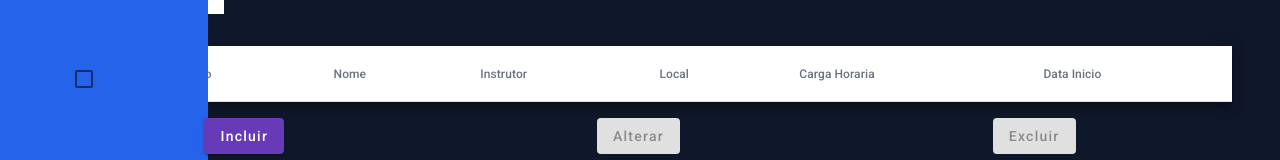
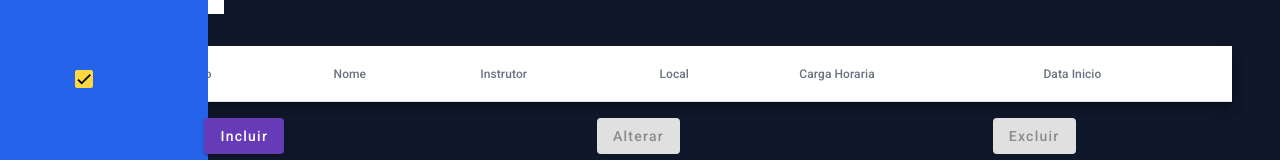
Before and after one commit to luizhakan/sistema-escola, an Angular app: page / in a window 1280 px wide. Shown: the part 167-327 px from the top of the page. Built offline with nearby package versions, Linux system fonts and the light colour scheme.

Commit message:
Correção bug na tabela de cursos
Correção do bug que não estava chamando a função validar ao selecionar todas as linhas da tabela de cursos

```diff
--- a/src/app/components/tabela/tabela.component.html
+++ b/src/app/components/tabela/tabela.component.html
@@ -3,8 +3,8 @@
   <ng-container matColumnDef="select">
     <th mat-header-cell *matHeaderCellDef>
       <mat-checkbox
-        (change)="$event ? toggleAllRows() : null"
-        [checked]="selection.hasValue() && isAllSelected()"
+        (change)="$event ? masterToggle() : null"
+        [checked]="isAllSelected()"
         [indeterminate]="selection.hasValue() && !isAllSelected()"
         class="focus:ring-indigo-500 h-4 w-4 text-indigo-600 border-gray-300 rounded"
       ></mat-checkbox>
--- a/src/app/components/tabela/tabela.component.ts
+++ b/src/app/components/tabela/tabela.component.ts
@@ -21,6 +21,7 @@ import { Alunos, Cursos } from './interfaces-tabela';
 })
 export class TabelaComponent implements OnChanges {
   @Output() linhaSelecionada = new EventEmitter();
+  @Output() selecionarTodos = new EventEmitter();
 
   getLinhaSelecionadas(): Cursos | Alunos | undefined {
     const linhasSelecionadas = this.selection.selected;
@@ -28,6 +29,13 @@ export class TabelaComponent implements OnChanges {
       linhasSelecionadas.length > 0 ? linhasSelecionadas[0] : undefined;
     this.linhaSelecionada.emit(linhaSelecionada);
     return linhaSelecionada;
+  }
+
+  masterToggle() {
+    this.isAllSelected()
+      ? this.selection.clear()
+      : this.dataSource.data.forEach((row) => this.selection.select(row));
+    this.selecionarTodos.emit(this.selection.selected);
   }
 
   /**
@@ -126,6 +134,4 @@ export class TabelaComponent implements OnChanges {
       this.selection.isSelected(linha)
     );
   }
-
-
 }
--- a/src/app/pages/cursos/cursos.component.html
+++ b/src/app/pages/cursos/cursos.component.html
@@ -20,6 +20,7 @@
       [displayedColumns]="displayedColumns"
       #tabela
       (linhaSelecionada)="validar()"
+      (selecionarTodos)="validar()"
     ></app-tabela>
   </div>
 
```
